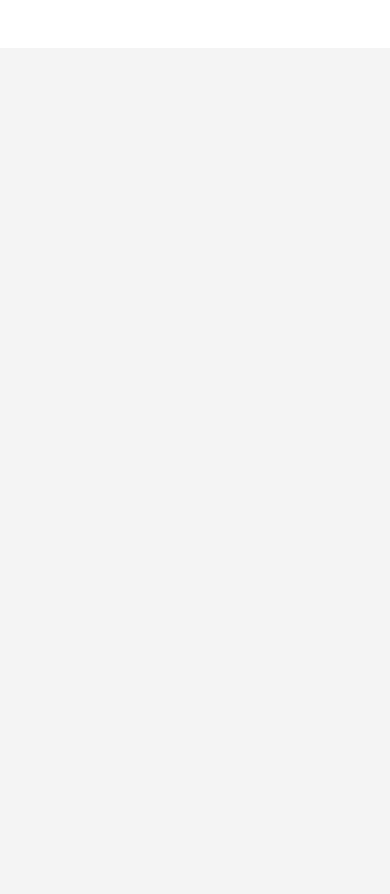
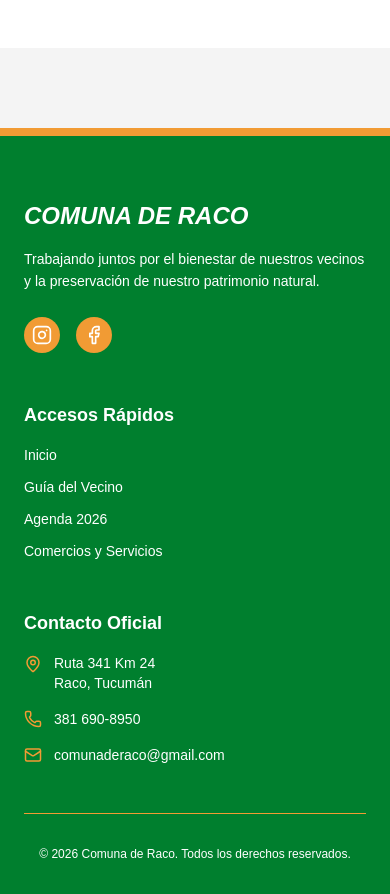
Before and after one commit to leo43161/raco-web-v2, a Next.js app: page /veraneantes in a window 390 px wide. Shown: the part 7303-8197 px from the top of the page. Before the commit the page ends 7431 px from the top, so only its background shows below. Built offline with nearby package versions, Linux system fonts and the light colour scheme.

Commit message:
se agrego un footer, redes y el analytics

```diff
--- a/package.json
+++ b/package.json
@@ -10,6 +10,7 @@
     "deploy": "node deploy.js"
   },
   "dependencies": {
+    "@next/third-parties": "^16.1.1",
     "framer-motion": "^12.23.26",
     "lenis": "^1.3.17",
     "lucide-react": "^0.562.0",
--- a/src/app/layout.tsx
+++ b/src/app/layout.tsx
@@ -3,6 +3,8 @@ import type { Metadata, Viewport } from "next";
 import { Poppins, Caveat } from "next/font/google";
 import "./globals.css";
 import { SmoothScroll } from "@/components/SmoothScroll";
+import { GoogleAnalytics } from '@next/third-parties/google';
+import Footer from "@/components/Footer";
 
 // Optimizamos la carga de fuentes (Self-hosted por Next.js)
 const poppins = Poppins({
@@ -22,8 +24,6 @@ export const viewport: Viewport = {
   initialScale: 1,
   viewportFit: "cover",
 };
-
-// ... (tus imports y configuraciones de fuentes permanecen igual)
 
 export const metadata: Metadata = {
   metadataBase: new URL("https://raco.gob.ar"),
@@ -63,11 +63,16 @@ export const metadata: Metadata = {
 
 
 export default function RootLayout({ children }: { children: React.ReactNode }) {
+  const GA_ID = /* process.env.NEXT_PUBLIC_GOOGLE_ANALYTICS_ID || */ "G-97DP7XYX3X";
   return (
     <html lang="es" className={`${poppins.variable} ${caveat.variable}`}>
       <body className="antialiased bg-[#fcfcfc] text-zinc-900 overflow-x-hidden">
         <SmoothScroll>
           {children}
+          <Footer />
+
+          {/* Solo carga Analytics si hay un ID configurado */}
+          {GA_ID && <GoogleAnalytics gaId={GA_ID} />}
         </SmoothScroll>
       </body>
     </html>
--- a/src/components/ActivitiesSection.tsx
+++ b/src/components/ActivitiesSection.tsx
@@ -125,9 +125,18 @@ export default function ActivitiesSection() {
     const dayNumber = date.getDate();
     return { dayName, dayNumber };
   };
+  const isAfter = (dateAtivity: Date) => {
+    const hoy = new Date();
+    hoy.setHours(0, 0, 0, 0);
+    return dateAtivity >= hoy
+  }
 
   // 1. Filtrar
-  const filteredData = RAW_DATA.filter(item => filtro === "todos" ? true : item.category === filtro);
+  const filteredData = RAW_DATA.filter(
+    item => filtro === "todos" ?
+      true :
+      item.category === filtro
+  ).filter(value => isAfter(parseDate(value.date)));
 
   // 2. Agrupar por Mes
   const groupedData = useMemo(() => {
@@ -142,7 +151,7 @@ export default function ActivitiesSection() {
 
   // Colores por categoría (para la barrita lateral)
   const getCategoryColor = (cat: string) => {
-    switch(cat) {
+    switch (cat) {
       case 'trekking': return 'bg-green-600';
       case 'caminata': return 'bg-orange-500';
       case 'feria': return 'bg-purple-600';
@@ -178,8 +187,7 @@ export default function ActivitiesSection() {
               <button
                 key={f.id}
                 onClick={() => setFiltro(f.id)}
-                className={`flex items-center gap-2 px-5 py-2.5 rounded-full text-sm font-bold whitespace-nowrap transition-all border snap-start z-10 ${
-                  isActive
+                className={`flex items-center gap-2 px-5 py-2.5 rounded-full text-sm font-bold whitespace-nowrap transition-all border snap-start z-10 ${isActive
                   ? "bg-primary text-white border-primary shadow-lg scale-105"
                   : "bg-white text-gray-600 border-gray-200 hover:border-gray-300"
                   }`}
@@ -234,8 +242,7 @@ export default function ActivitiesSection() {
                         {/* Columna INFO (Centro) */}
                         <div className="flex-1 pl-4 flex flex-col justify-center">
                           {/* Categoría pequeña */}
-                          <span className={`text-[10px] font-bold uppercase tracking-wider mb-1 w-fit px-2 py-0.5 rounded-md ${
-                            item.category === 'fiesta' ? 'bg-red-50 text-red-600' :
+                          <span className={`text-[10px] font-bold uppercase tracking-wider mb-1 w-fit px-2 py-0.5 rounded-md ${item.category === 'fiesta' ? 'bg-red-50 text-red-600' :
                             item.category === 'trekking' ? 'bg-green-50 text-green-600' :
                               item.category === 'feria' ? 'bg-purple-50 text-purple-600' :
                                 'bg-orange-50 text-orange-600'
--- /dev/null
+++ b/src/components/Footer.tsx
@@ -0,0 +1,82 @@
+"use client";
+
+import Link from "next/link";
+import { Facebook, Instagram, Mail, MapPin, Phone } from "lucide-react";
+
+export default function Footer() {
+  return (
+    <footer className="bg-primary text-white pt-16 pb-8 border-t-8 border-naranja-light">
+      <div className="container mx-auto px-6">
+
+        <div className="grid grid-cols-1 md:grid-cols-3 gap-12 mb-12">
+
+          {/* 1. Identidad */}
+          <div>
+            <h3 className="text-2xl font-black italic mb-4">COMUNA DE RACO</h3>
+            <p className="text-white-400 text-sm leading-relaxed mb-6">
+              Trabajando juntos por el bienestar de nuestros vecinos y la preservación de nuestro patrimonio natural.
+            </p>
+            <div className="flex gap-4">
+              {/* Redes Sociales (Placeholders) */}
+              <a href="https://www.instagram.com/comunaderaco/" className="p-2 bg-naranja-light rounded-full hover:bg-primary transition-colors text-white">
+                <Instagram size={20} />
+              </a>
+              <a href="https://www.facebook.com/RacoTucuman" className="p-2 bg-naranja-light rounded-full hover:bg-blue-600 transition-colors text-white">
+                <Facebook size={20} />
+              </a>
+            </div>
+          </div>
+
+          {/* 2. Enlaces Rápidos */}
+          <div>
+            <h4 className="font-bold text-lg mb-4 text-white-200">Accesos Rápidos</h4>
+            <ul className="space-y-3 text-sm text-white-400">
+              <li>
+                <Link href="/" className="hover:text-naranja-light transition-colors">Inicio</Link>
+              </li>
+              <li>
+                <Link href="/veraneantes" className="hover:text-naranja-light transition-colors">Guía del Vecino</Link>
+              </li>
+              <li>
+                <Link href="/#agenda" className="hover:text-naranja-light transition-colors">Agenda 2026</Link>
+              </li>
+              <li>
+                <Link href="/#catalogo" className="hover:text-naranja-light transition-colors">Comercios y Servicios</Link>
+              </li>
+            </ul>
+          </div>
+
+          {/* 3. Contacto Oficial */}
+          <div>
+            <h4 className="font-bold text-lg mb-4 text-white-200">Contacto Oficial</h4>
+            <ul className="space-y-4 text-sm text-white-400">
+              <li className="flex items-start gap-3">
+                <MapPin size={18} className="text-naranja-light mt-0.5 shrink-0" />
+                <span>Ruta 341 Km 24<br/>Raco, Tucumán</span>
+              </li>
+              <li className="flex items-center gap-3">
+                <Phone size={18} className="text-naranja-light shrink-0" />
+                <a href="https://wa.me/5493816908950" className="hover:text-white">381 690-8950</a>
+              </li>
+              <li className="flex items-center gap-3">
+                <Mail size={18} className="text-naranja-light shrink-0" />
+                <a href="mailto:comunaderaco@gmail.com" className="hover:text-white">comunaderaco@gmail.com</a>
+              </li>
+            </ul>
+          </div>
+        </div>
+
+        <div className="border-t border-naranja-light pt-8 flex flex-col md:flex-row justify-between items-center gap-4 text-xs text-white-500">
+          <p>© 2026 Comuna de Raco. Todos los derechos reservados.</p>
+          {/* <div className="flex gap-1">
+             <span>Desarrollado por</span>
+             <a href="https://github.com/leo43161" target="_blank" className="text-white-300 hover:text-naranja-light font-bold transition-colors">
+               Leonardo Palavecino
+             </a>
+          </div> */}
+        </div>
+
+      </div>
+    </footer>
+  );
+}
```
Also changed, not shown: 1 other file (tests, documents, lock files or other folders). Lines whose indentation alone changed are shown as unchanged.
